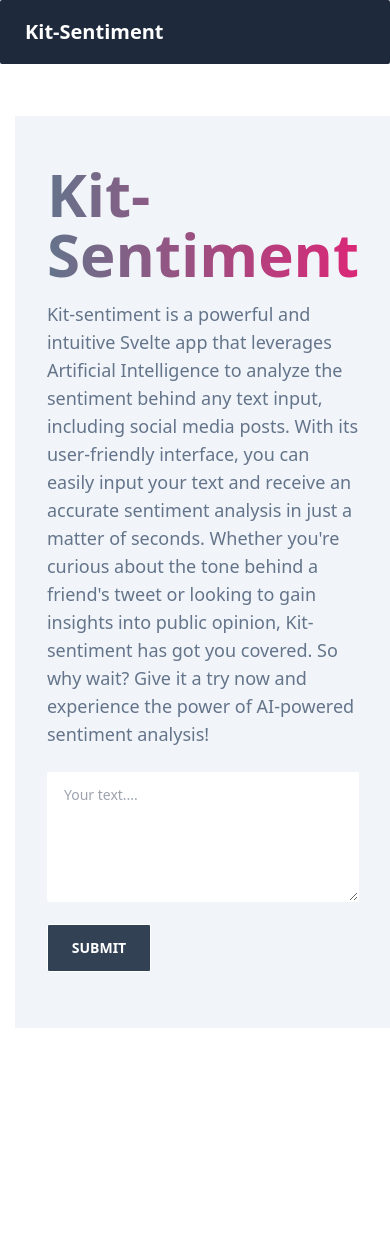
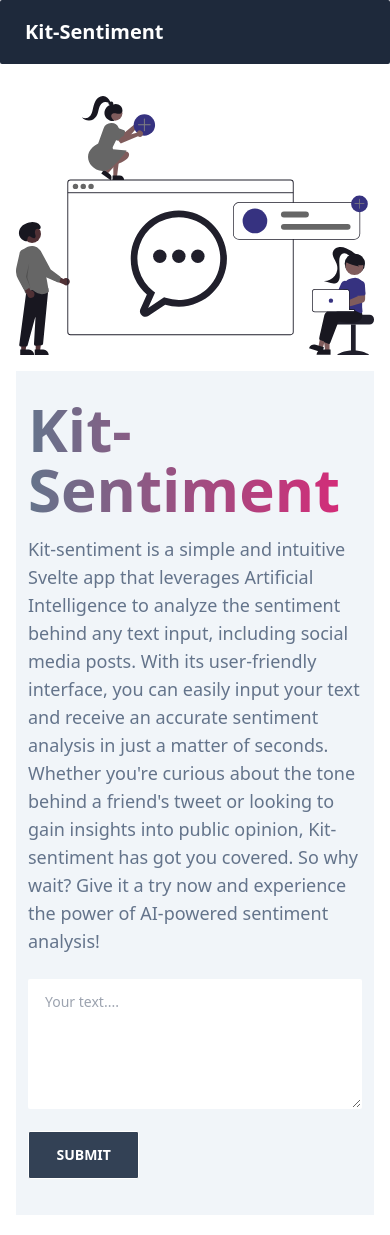
Before and after one commit to Boadzie/kit-sentiment, a SvelteKit app: page / in a window 390 px wide. Before the commit the page ends 1048 px from the top, so only its background shows below. Built offline with nearby package versions, Linux system fonts and the light colour scheme.

Commit message:
Add progressive enhancement to form
- Modify text on page
- Make component responsive

```diff
--- a/src/routes/+page.svelte
+++ b/src/routes/+page.svelte
@@ -1,19 +1,20 @@
 <script>
+import {enhance} from "$app/forms"
 export let form;
 
 </script>
-<section class="container mx-auto px-4 py-5">
-<div class="flex justify-center items-center">
- <div class="flex gap-4 items-center justify-between">
+<section class="container mx-auto px-4 pb-5">
+<div class="flex lg:flex-row justify-center items-center">
+ <div class="flex-col flex lg:flex-row gap-4 items-center justify-between">
    <div class="w-full lg:w-1/2">
     <img class="rounded-sm brightness-50" src="group-chat.svg" alt=""/>
    </div>
-   <div class="w-full lg:w-1/2 bg-slate-100 p-8 h-full">
+   <div class="w-full lg:w-1/2 bg-slate-100 p-3 lg:p-8 h-full">
     <h2 class="font-extrabold text-transparent text-6xl bg-clip-text bg-gradient-to-r from-slate-500 to-pink-600 my-4">Kit-Sentiment</h2>
-    <p class="text-lg text-slate-500">Kit-sentiment is a powerful and intuitive Svelte app that leverages Artificial Intelligence to analyze the sentiment behind any text input, including social media posts. With its user-friendly interface, you can easily input your text and receive an accurate sentiment analysis in just a matter of seconds. Whether you're curious about the tone behind a friend's tweet or looking to gain insights into public opinion, Kit-sentiment has got you covered. So why wait? Give it a try now and experience the power of AI-powered sentiment analysis!</p>
-     <form method="POST" class="w-full my-6" action="">
+    <p class="text-lg text-slate-500">Kit-sentiment is a simple and intuitive Svelte app that leverages Artificial Intelligence to analyze the sentiment behind any text input, including social media posts. With its user-friendly interface, you can easily input your text and receive an accurate sentiment analysis in just a matter of seconds. Whether you're curious about the tone behind a friend's tweet or looking to gain insights into public opinion, Kit-sentiment has got you covered. So why wait? Give it a try now and experience the power of AI-powered sentiment analysis!</p>
+     <form method="POST" class="w-full my-6" action="" use:enhance>
      <div>
-      <textarea rows="4" cols="7" name="text"  class="w-full h-98 rounded-sm textarea" placeholder="Your text...."></textarea>
+      <textarea rows="4" cols="7" name="text"  class="w-full h-98 rounded-sm textarea text-slate-500 text-md" placeholder="Your text...."></textarea>
      </div>
      {#if form?.errors?.text }
       <span class="py-2 px-1 text-red-400">{form?.errors?.text[0]}</span>
```
